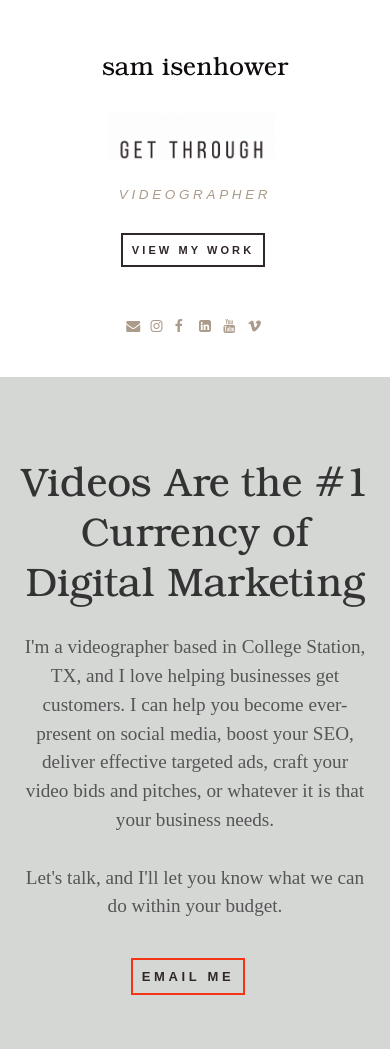
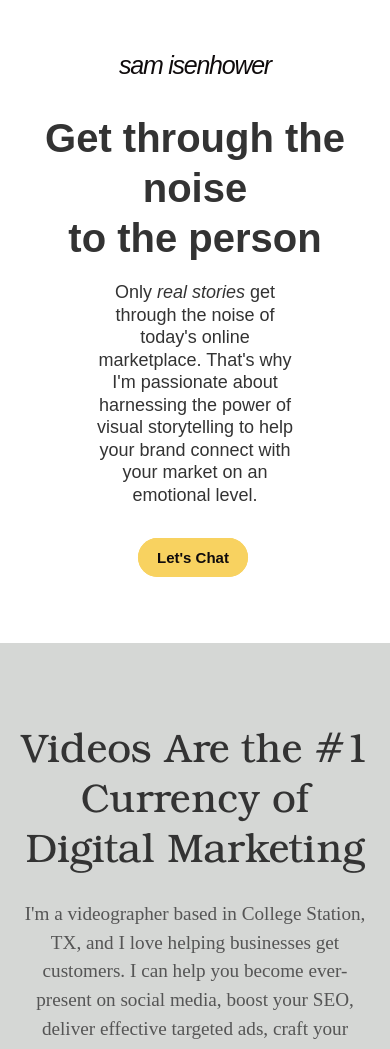
Before and after one commit to samisenhower/samisenhower.github.io, a Jekyll site: the page built from index.html, in a window 390 px wide. Shown: the part 392-1441 px from the top of the page. Built offline with Jekyll 4.4.1, drawn with Linux system fonts in a browser that asks for light colours; some web fonts are replaced.

Commit message:
iphone test

```diff
--- a/_config.yml
+++ b/_config.yml
@@ -5,7 +5,7 @@ description: College Station based videographer specializing in digital marketin
 # url: "localhost:3000" # the base hostname & protocol for your site e.g. http://willianjusten.com.br
 
 # User settings
-username: GET THROUGH
+username: Get through the noise to the person
 user_description: I'm a videographer based in College Station, TX, and I love helping businesses get customers. I can help you become ever-present on social media, boost your SEO, deliver effective targeted ads, craft your video bids and pitches, or whatever it is that your business needs.
 user_title: VIDEOGRAPHER
 email: video@samisenhower.com
--- a/_includes/head.html
+++ b/_includes/head.html
@@ -23,4 +23,5 @@
   <script src="//vjs.zencdn.net/8.3.0/video.min.js"></script> -->
 
   <link rel="stylesheet" href="https://use.typekit.net/muo3wnk.css">
+  <link rel="stylesheet" href="https://use.typekit.net/lbe2wem.css">
 </head>
--- a/_includes/header.html
+++ b/_includes/header.html
@@ -8,14 +8,18 @@
 	  </div>
 	  <div class="middle">
 		  <h1>
-			<img src="/assets/img/noise.gif" style="height: 47px; margin-right: 7px; margin-bottom: 0;">
-			<span class="site-description" style="margin-top: 18px;">{{ site.user_title }}</span>
+			<!-- img src="/assets/img/noise.gif" style="height: 47px; margin-right: 7px; margin-bottom: 0;"-->
+			Get through the noise<br />to the person
+			<!-- span class="site-description" style="margin-top: 18px;">{{ site.user_title }}</span -->
 		  </h1>
+		  <h2>Only <i>real stories</i> get through the noise of today's online marketplace. That's why I'm passionate about harnessing the power of visual storytelling to help your brand connect with your market on an emotional level.</h2>
 		  <div class="header-links">
-			<a class="link" href="#portfolio" data-scroll>VIEW MY WORK</a>
+			<!-- a class="link" href="#portfolio" data-scroll>VIEW MY WORK</a -->
+			<a class="link" aria-label="Send email" href="mailto:{{ site.email }}">Let's Chat</a>
 		  </div>
 	  </div>
-	  <div class="header-icons">
+	  <!-- div class="scroll-hint"></div -->
+	  <!-- div class="header-icons">
 		{% if site.email %}
 		<a aria-label="Send email" href="mailto:{{ site.email }}"><i class="icon fa fa-envelope"></i>&#160&#160&#160&#160</a>
 		{% endif %}
@@ -37,6 +41,6 @@
 		{% if site.vimeo_username %}
 		<a aria-label="My Vimeo" target="_blank" href="https://vimeo.com/{{ site.vimeo_username }}"><i class="icon fa fa-vimeo" aria-hidden="true"></i>&#160&#160&#160&#160</a>
 		{% endif %}
-	  </div>
+	  </div -->
 	</div>
 </div>
--- a/assets/css/custom.css
+++ b/assets/css/custom.css
@@ -48,7 +48,7 @@
 
 
 #header-intro {
-  font-family: 'TraditionellSans','Montserrat', sans-serif;
+  font-family: "proxima-nova", sans-serif;
   z-index: 1;
   text-align: center;
   color:#FFF;
@@ -63,6 +63,19 @@
 #header-intro h1 {
 margin: 0;
 padding: 0;
+font-weight: 700;
+font-style: normal;
+}
+
+#header-intro h2 {
+xmargin-top: 10px;
+margin-bottom: 30px;
+margin-left: 20%;
+margin-right: 20%;
+padding: 0;
+font-weight: 500;
+font-style: normal;
+font-size: 18px;
 }
 
 #header-intro .site-title {
@@ -95,8 +108,12 @@ padding: 0;
 	display: block;
 	line-height: 1.8;
 	color: #0f0b0c;
-	font-family: 'BOOKmanOpti-Light','Montserrat', sans-serif;
-	letter-spacing: -.001em;
+	xfont-family: 'BOOKmanOpti-Light','Montserrat', sans-serif;
+	font-family: "proxima-nova", sans-serif;
+	xletter-spacing: -.001em;
+	letter-spacing: -.05em;
+	font-style: italic;
+	font-weight: 500;
 }
 
 #header-intro .middle{
@@ -110,10 +127,37 @@ margin-bottom: 43px;
 }
 
 
-
 #header-intro .bottom{
 margin-top: auto;
 margin-bottom: auto;
+}
+
+.scroll-hint{
+  display: flex;
+  justify-content: center;
+  align-items: center;
+  text-align: center;
+    xcontent: '';
+    xdisplay: block;
+    position: absolute;
+    top: 0;
+    xleft: 0;
+    width: 100%;
+    height: 200%;
+    background-repeat: repeat-y;
+    background-image: url(../img/dotted-2.svg);
+    animation: a-scrollHint 30s linear infinite;
+    overflow: hidden;
+    box-sizing: border-box;
+}
+
+@keyframes a-scrollHint {
+  0% {
+    transform: translateY(-50%);
+  }
+  100% {
+    transform: translateY(0%);
+  }
 }
 
 .header-icons {
@@ -167,26 +211,28 @@ margin-bottom: auto;
 }
 
 .header-links .link {
-	color:#302729;
+color: #0f0b0c;
+background-color: #f8d260;
 	border-style: solid;
-	border-color: #302729;
+	border-color: #f8d260;
 	border-width: 2px;
-	padding: 9px 9px;
-	letter-spacing: .28em;
-	font-family: "bebas-neue-pro", sans-serif;
-	font-weight: 600;
+	padding: 9px 17px;
+	border-radius: 25px;
+	xletter-spacing: .28em;
+	xfont-family: "bebas-neue-pro", sans-serif;
+	  font-family: "proxima-nova", sans-serif;
+	font-weight: 700;
 	font-style: normal;
-	font-size: 11px;
+	font-size: 15px;
 	margin-right: 14px;
 }
 
 .header-links .link:hover {
-color: #fff;
-background-color: #302729;
+background-color: #fff;
 }
 
 .header-links .link2 {
-	color:#302729;
+	color:#0f0b0c;
 	border-style: solid;
 	border-color: #f53416;
 	border-width: 2px;
```
Also changed, not shown: assets/img/dotted-2.svg (added).
